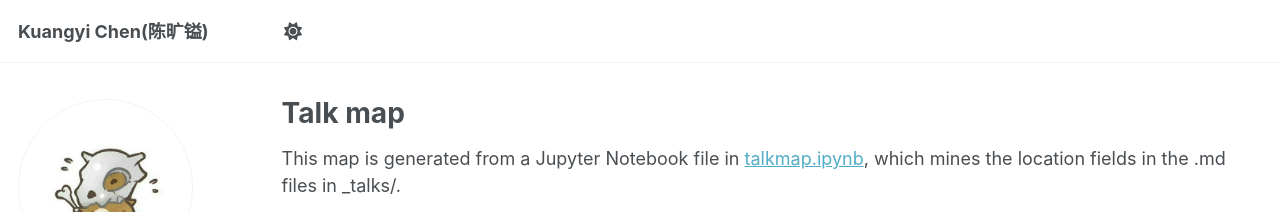
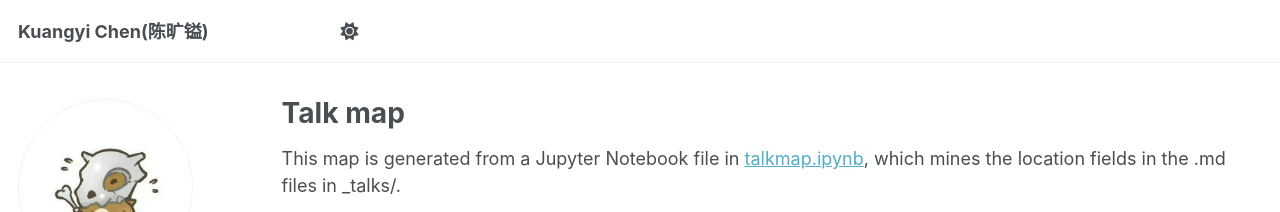
Before and after one commit to ckyFi9zero/ckyFi9zero.github.io, a Jekyll site: the page built from _pages/talkmap.html, in a window 1280 px wide. Shown: the top 212 px of the page. Built offline with Jekyll 4.4.1, drawn with Linux system fonts in a browser that asks for light colours; nearby versions of some CDN libraries; a script bundle is joined from its source files by our own code; library files that are not in the unit come from our copies.

Commit message:
fix: raise CSS specificity to override greedy-nav button positioning

```diff
--- a/_sass/_language-toggle.scss
+++ b/_sass/_language-toggle.scss
@@ -1,7 +1,11 @@
-.language-toggle__button {
+.greedy-nav .language-toggle__button {
   display: inline-flex;
   align-items: center;
   position: static;
+  right: auto;
+  height: auto;
+  z-index: auto;
+  outline: none;
   gap: 0.35rem;
   padding: 0;
   border: 0;
@@ -11,7 +15,7 @@
   cursor: pointer;
 }
 
-.language-toggle__button:focus-visible {
+.greedy-nav .language-toggle__button:focus-visible {
   outline: 2px solid currentColor;
   outline-offset: 4px;
   border-radius: 3px;
@@ -29,7 +33,7 @@
 }
 
 @media (max-width: 600px) {
-  .language-toggle__button {
+  .greedy-nav .language-toggle__button {
     gap: 0.2rem;
   }
 
```
